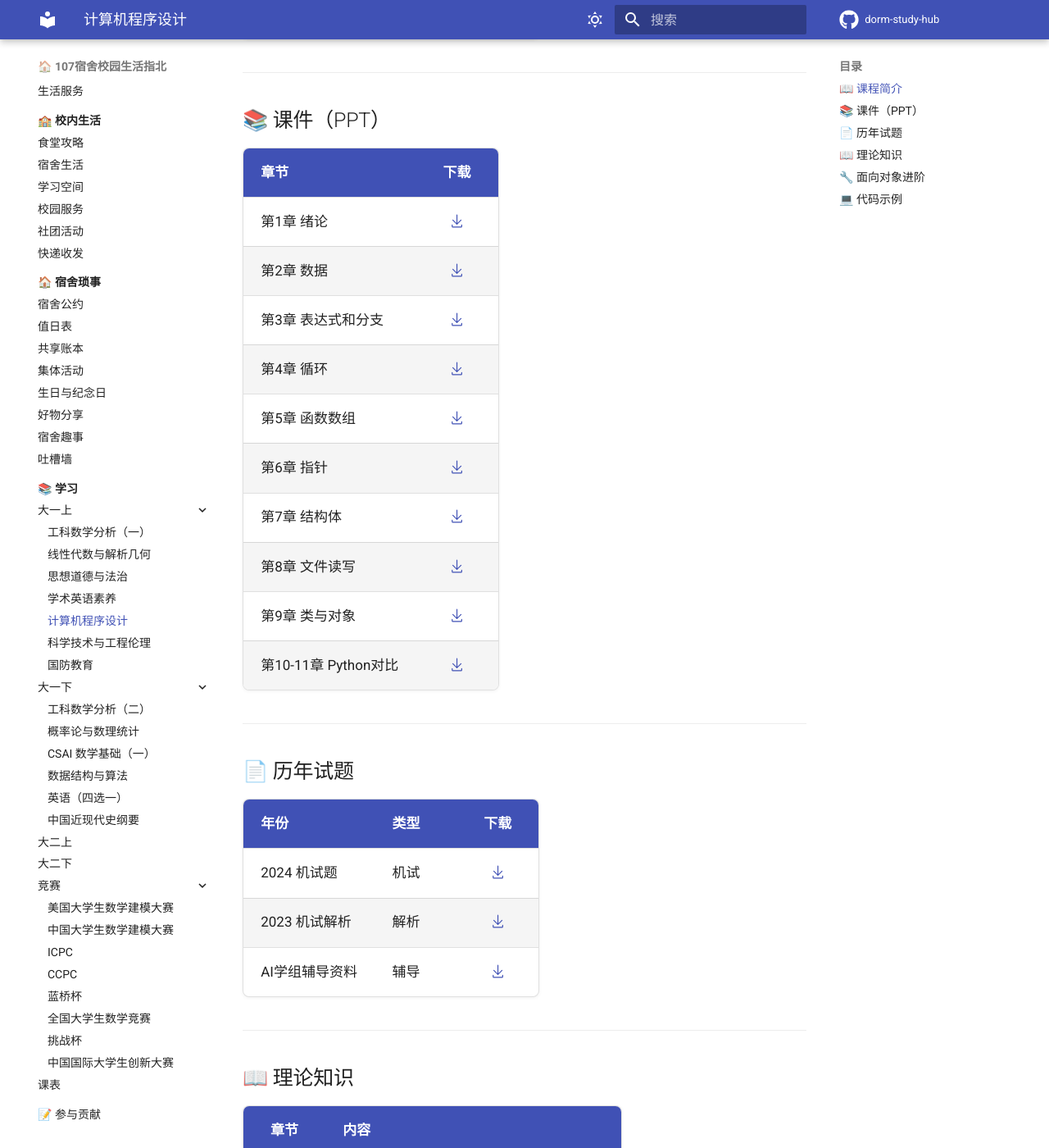
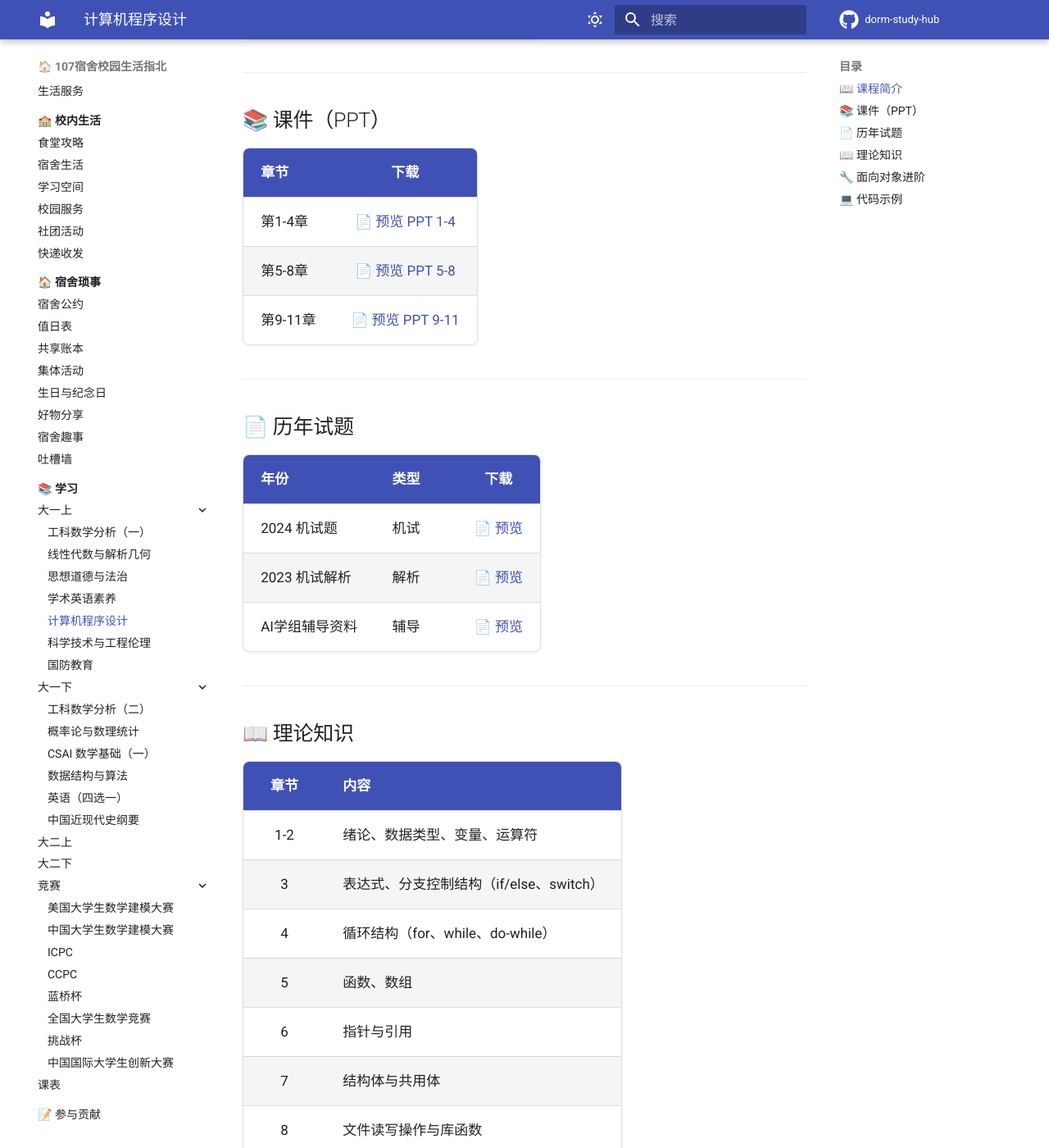
Before and after one commit to chengjiawei-cell/dorm-study-hub, an MkDocs documentation site: the page built from docs/学习/大一上/计算机程序设计.md, in a window 1280 px wide and 1400 px high, scrolled down 560 px. Shown: the whole window at 82% size. Built offline with MkDocs 1.6.1 and Material for MkDocs 9.7.7, drawn with Linux system fonts in a browser that asks for light colours; comment, search, counter and statistics services are not loaded.

Commit message:
📄 新增 PDF 在线预览页面 + 所有课程资料链接改为预览模式

```diff
--- a/docs/学习/大一上/计算机程序设计.md
+++ b/docs/学习/大一上/计算机程序设计.md
@@ -17,16 +17,9 @@
 
 | 章节 | 下载 |
 |------|:--:|
-| 第1章 绪论 | [:octicons-download-24:](<../../assets/计算机程序设计/PPT/1计算机程序设计-绪论.pdf>) |
-| 第2章 数据 | [:octicons-download-24:](<../../assets/计算机程序设计/PPT/2计算机程序设计-数据.pdf>) |
-| 第3章 表达式和分支 | [:octicons-download-24:](<../../assets/计算机程序设计/PPT/3计算机程序设计-表达式和分支控制结构.pdf>) |
-| 第4章 循环 | [:octicons-download-24:](<../../assets/计算机程序设计/PPT/4计算机程序设计-循环与其它.pdf>) |
-| 第5章 函数数组 | [:octicons-download-24:](<../../assets/计算机程序设计/PPT/5计算机程序设计-函数数组 .pdf>) |
-| 第6章 指针 | [:octicons-download-24:](<../../assets/计算机程序设计/PPT/6计算机程序设计-指针.pdf>) |
-| 第7章 结构体 | [:octicons-download-24:](<../../assets/计算机程序设计/PPT/7计算机程序设计-结构体.pdf>) |
-| 第8章 文件读写 | [:octicons-download-24:](<../../assets/计算机程序设计/PPT/8new计算机程序设计-文件读写操作与库函数.pdf>) |
-| 第9章 类与对象 | [:octicons-download-24:](<../../assets/计算机程序设计/PPT/9--new计算机程序设计-类与对象.pdf>) |
-| 第10-11章 Python对比 | [:octicons-download-24:](<../../assets/计算机程序设计/PPT/10-test计算机程序设计-Python对比-1.pdf>) |
+| 第1-4章 | [📄 预览 PPT 1-4](../../预览/计算机程序设计/PPT1-4.md) |
+| 第5-8章 | [📄 预览 PPT 5-8](../../预览/计算机程序设计/PPT5-8.md) |
+| 第9-11章 | [📄 预览 PPT 9-11](../../预览/计算机程序设计/PPT9-11.md) |
 
 ---
 
@@ -34,9 +27,9 @@
 
 | 年份 | 类型 | 下载 |
 |------|------|:--:|
-| 2024 机试题 | 机试 | [:octicons-download-24:](<../../assets/计算机程序设计/往年题/2024机试题.pdf>) |
-| 2023 机试解析 | 解析 | [:octicons-download-24:](<../../assets/计算机程序设计/往年题/【AI学组】2023程设机试解析（更正）.pdf>) |
-| AI学组辅导资料 | 辅导 | [:octicons-download-24:](<../../assets/计算机程序设计/往年题/程序设计AI学组辅导资料_加水印.pdf>) |
+| 2024 机试题 | 机试 | [📄 预览](../../预览/计算机程序设计/往年题.md) |
+| 2023 机试解析 | 解析 | [📄 预览](../../预览/计算机程序设计/往年题.md) |
+| AI学组辅导资料 | 辅导 | [📄 预览](../../预览/计算机程序设计/往年题.md) |
 
 ---
 
```
Also changed, not shown: docs/学习/大一上/工科数学分析（一）.md (+2 -2 lines), docs/学习/大一上/思想道德与法治.md (+1 -2 lines), docs/学习/大一上/科学技术与工程伦理.md (+1 -2 lines), docs/学习/大一上/线性代数与解析几何.md (+2 -2 lines), docs/学习/竞赛/美国大学生数学建模大赛.md (+1 -1 lines), docs/预览/工科数学分析/工科数学分析基础.md (added, +7 -0 lines), docs/预览/思想道德与法治/真题.md (added, +15 -0 lines), docs/预览/科学技术与工程伦理/复习资料.md (added, +15 -0 lines), docs/预览/线性代数/AI学组线性代数.md (added, +7 -0 lines), docs/预览/线性代数/TARI线性代数.md (added, +7 -0 lines), docs/预览/美赛/模板.md (added, +8 -0 lines), docs/预览/计算机程序设计/PPT1-4.md (added, +31 -0 lines), docs/预览/计算机程序设计/PPT5-8.md (added, +31 -0 lines), docs/预览/计算机程序设计/PPT9-11.md (added, +23 -0 lines), 1 more files.
